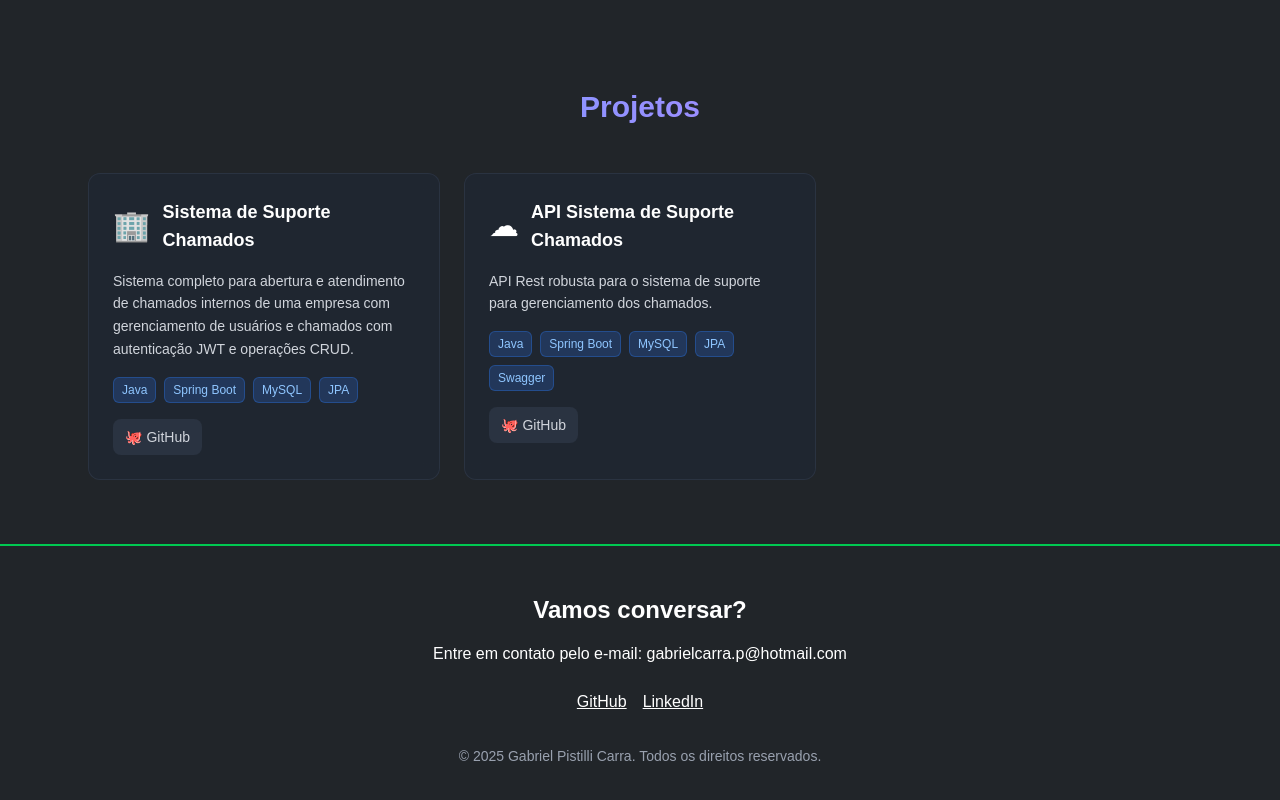
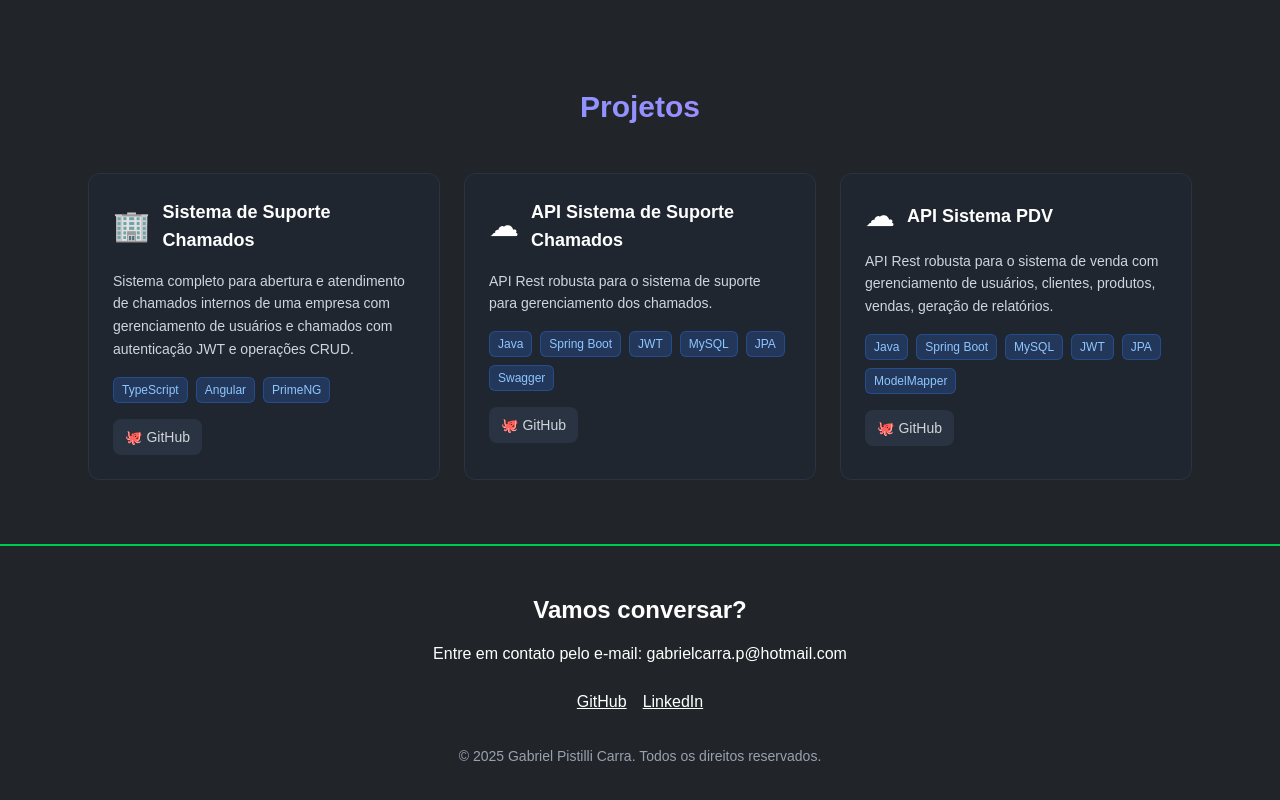
Before and after one commit to pistilligabriel/portifolio, a React (Vite) app: page / in a window 1280 px wide. Shown: the part 1509-2309 px from the top of the page. Built offline with nearby package versions, Linux system fonts and the light colour scheme.

Commit message:
Add project

```diff
--- a/src/components/ProjectGrids.tsx
+++ b/src/components/ProjectGrids.tsx
@@ -15,7 +15,7 @@ export default function ProjectsGrid() {
       id: 1,
       title: "Sistema de Suporte Chamados",
       description: "Sistema completo para abertura e atendimento de chamados internos de uma empresa com gerenciamento de usuários e chamados com autenticação JWT e operações CRUD.",
-      technologies: ["Java", "Spring Boot", "MySQL", "JPA"],
+      technologies: ["TypeScript", "Angular", "PrimeNG"],
       github: "https://github.com/pistilligabriel/SupportManagement",
       image: "🏢"
     },
@@ -23,18 +23,18 @@ export default function ProjectsGrid() {
       id: 2,
       title: "API Sistema de Suporte Chamados",
       description: "API Rest robusta para o sistema de suporte para gerenciamento dos chamados.",
-      technologies: ["Java", "Spring Boot", "MySQL", "JPA","Swagger"],
+      technologies: ["Java", "Spring Boot","JWT", "MySQL", "JPA","Swagger"],
       github: "https://github.com/pistilligabriel/SuporteApi",
       image: "☁"
     },
-    // {
-    //   id: 3,
-    //   title: "Sistema de Biblioteca",
-    //   description: "Aplicação para controle de empréstimos de livros com notificações e relatórios automatizados.",
-    //   technologies: ["Java", "Spring Boot", "MySQL", "Thymeleaf"],
-    //   github: "https://github.com/usuario/projeto3",
-    //   image: "📚"
-    // },
+    {
+      id: 3,
+      title: "API Sistema PDV",
+      description: "API Rest robusta para o sistema de venda com gerenciamento de usuários, clientes, produtos, vendas, geração de relatórios.",
+      technologies: ["Java", "Spring Boot", "MySQL", "JWT", "JPA", "ModelMapper"],
+      github: "https://github.com/pistilligabriel/AngularSystem_Api",
+      image: "☁"
+    },
     // {
     //   id: 4,
     //   title: "Controle de Estoque",
```
